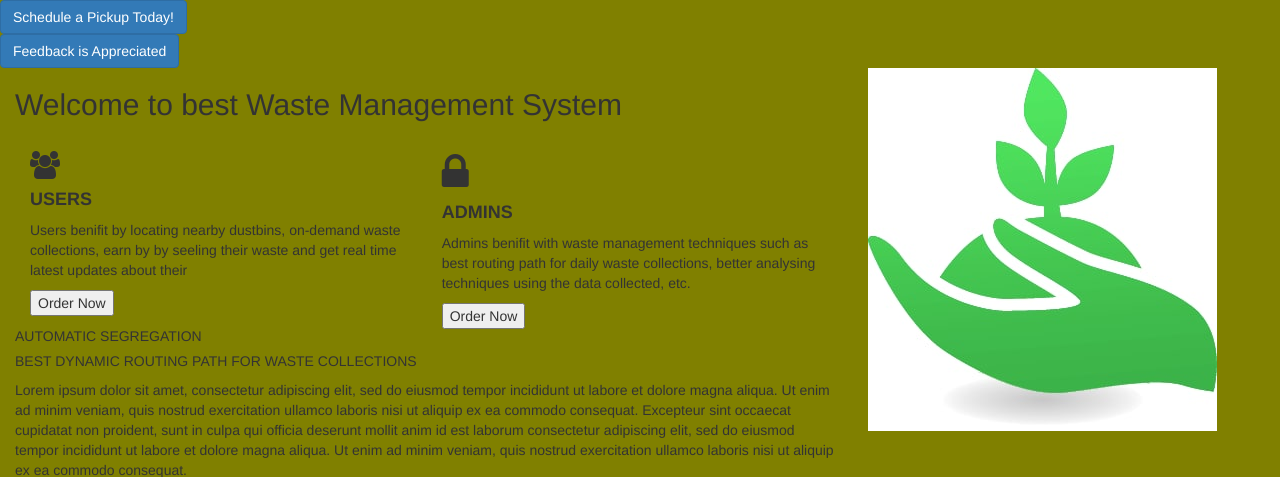
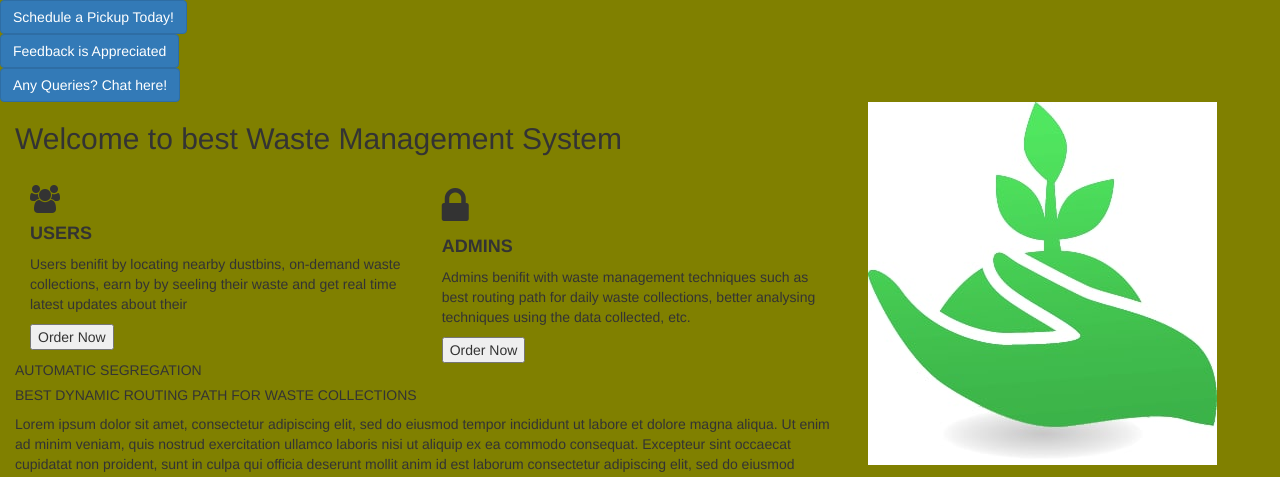
Before and after one commit to Srthk03/Waste_Management-Innerve_Hacks, a Flask app: page /citizen in a window 1280 px wide. Shown: the top 477 px of the page. Run offline with Flask 2, Linux system fonts and the light colour scheme; a user stored in the database is signed in; some libraries are stand-ins or nearby versions.

Commit message:
Update citizen.html

```diff
--- a/templates/citizen.html
+++ b/templates/citizen.html
@@ -43,8 +43,12 @@
        <a class="btn btn-primary" href= "{{url_for('feedbackForm')}}" role="button">Feedback is Appreciated</a>
 
     </nav>
+    <nav>
+      <a class="btn btn-primary" href= "{{url_for('chat')}}" role="button">Any Queries? Chat here!</a>
 
-<!-- Container (About Section) -->
+   </nav>
+
+
 <div id="about" class="container-fluid">
   <div class="row">
     <div class="col-sm-8">
```
